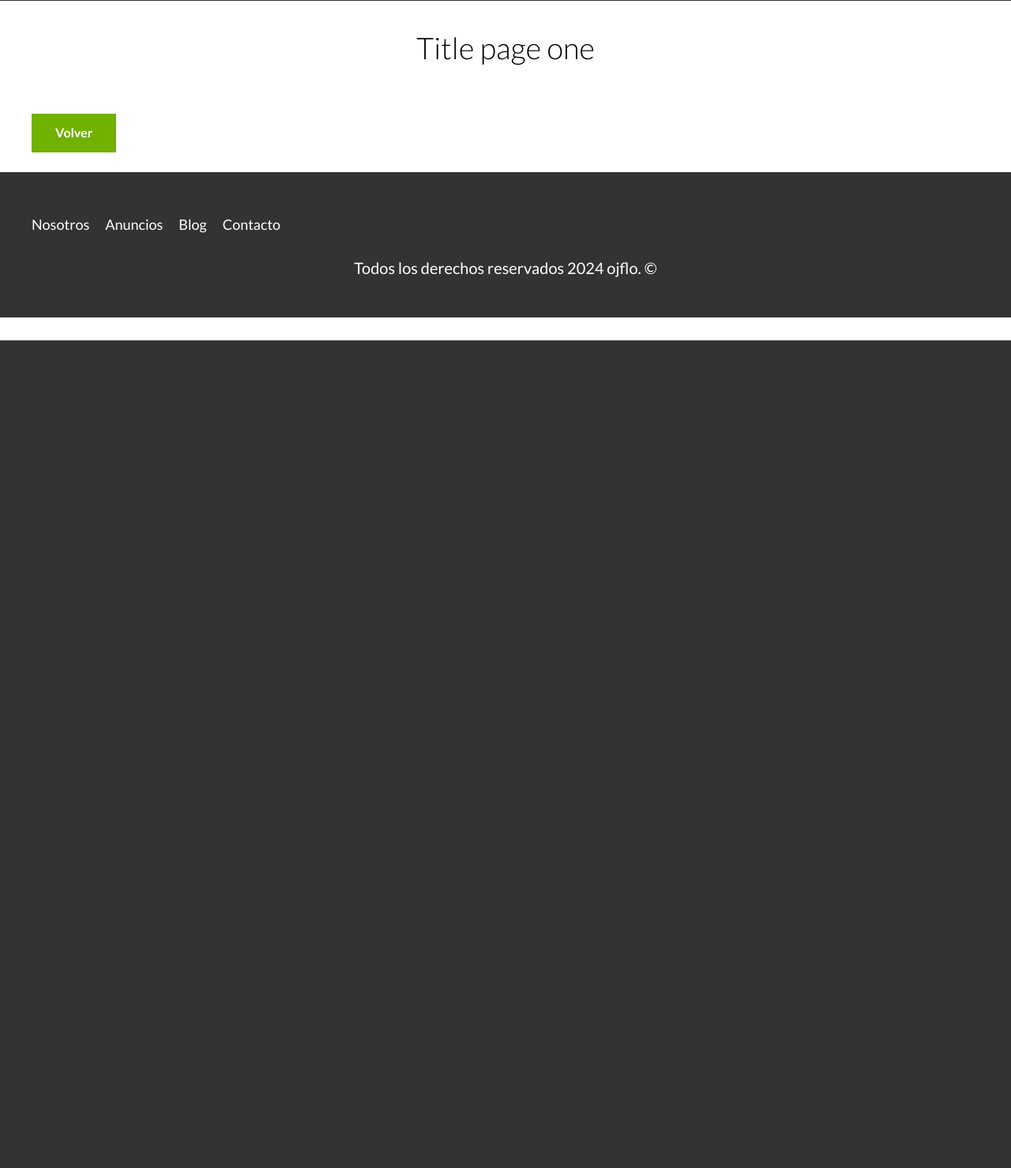
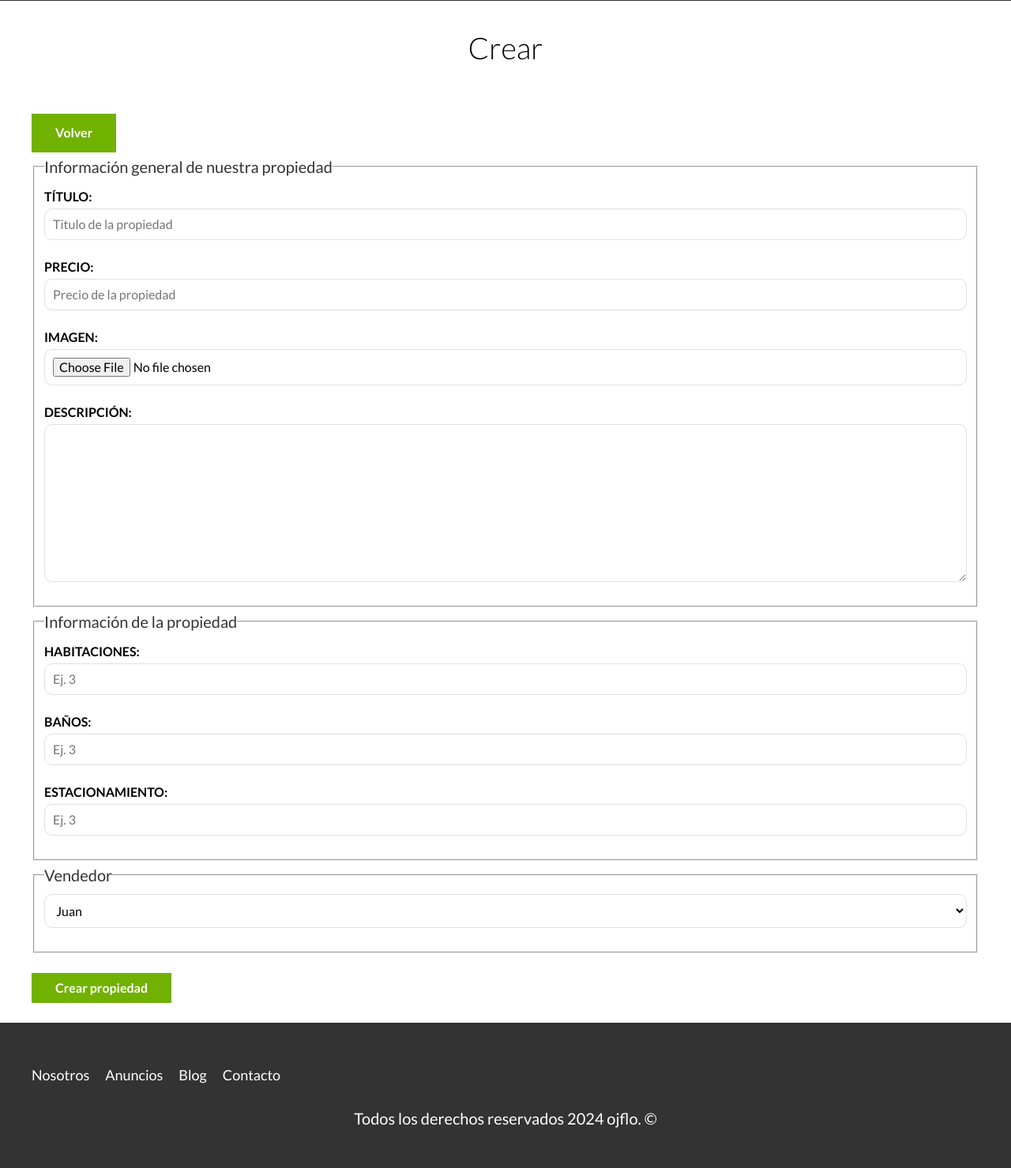
Before and after one commit to orli11/BIENES-RAICES, a PHP site: page /admin/propiedades/crear.php in a window 1280 px wide. Shown: the part 369-1848 px from the top of the page at 79% size. Before the commit the page ends 800 px from the top, so only its background shows below. Run offline with PHP 8.4, Linux system fonts and the light colour scheme.

Commit message:
310. Conectando a la base de datos

```diff
--- a/admin/propiedades/crear.php
+++ b/admin/propiedades/crear.php
@@ -1,11 +1,64 @@
 <?php
+
+    //Base de datos
+    require '../../includes/config/database.php';
+    $db = conectar_db();
+
     require '../../includes/funciones.php';
     incluir_template('header');
 ?>
     <main class="contenedor seccion">
-        <h1>Title page one</h1>
+        <h1>Crear</h1>
 
         <a href="/admin" class="boton-verde boton">Volver</a>
+
+        <form action="" class="formulario">
+            <fieldset>
+                <legend>Información general de nuestra propiedad</legend>
+
+                <label for="titulo">Título:</label>
+                <input type="text" id="titulo" name="titulo" placeholder="Titulo de la propiedad">
+
+
+                <label for="precio">Precio:</label>
+                <input type="number" id="precio" name="precio" placeholder="Precio de la propiedad">
+
+
+                <label for="imagen">Imagen:</label>
+                <input type="file" id="titulo" accept="image/jpeg, image/png">
+
+                <label for="descripcion">Descripción:</label>
+                <textarea name="descripcion" id="descripcion"></textarea>
+
+            </fieldset>
+
+            <fieldset>
+                <legend>Información de la propiedad</legend>
+
+                <label for="habitaciones">Habitaciones:</label>
+                <input type="number" id="habitaciones" name="habitaciones" placeholder="Ej. 3" min="1" max="9">
+
+
+                <label for="wc">Baños:</label>
+                <input type="number" id="wc" name="wc" placeholder="Ej. 3" min="1" max="9">
+
+
+                <label for="estacionamiento">Estacionamiento:</label>
+                <input type="number" id="estacionamiento" name="estacionamiento" placeholder="Ej. 3" min="1" max="9">
+
+            </fieldset>
+
+            <fieldset>
+                <legend>Vendedor</legend>
+
+                <select name="" id="">
+                    <option value="1">Juan</option>
+                    <option value="2">Karen</option>
+                </select>
+            </fieldset>
+
+            <input type="submit" name="" id="" value="Crear propiedad" class="boton boton-verde">
+        </form>
     </main>
 <?php
     incluir_template('footer');
--- a/includes/config/database.php
+++ b/includes/config/database.php
@@ -0,0 +1,14 @@
+<?php
+
+
+function conectar_db () : mysqli {
+    $db = mysqli_connect('localhost', 'root', '', 'bienesraices_crud');
+
+    if(!$db) {
+        echo "Error al conectar";
+        exit;
+    }
+
+    return $db;
+}
+?>
```
